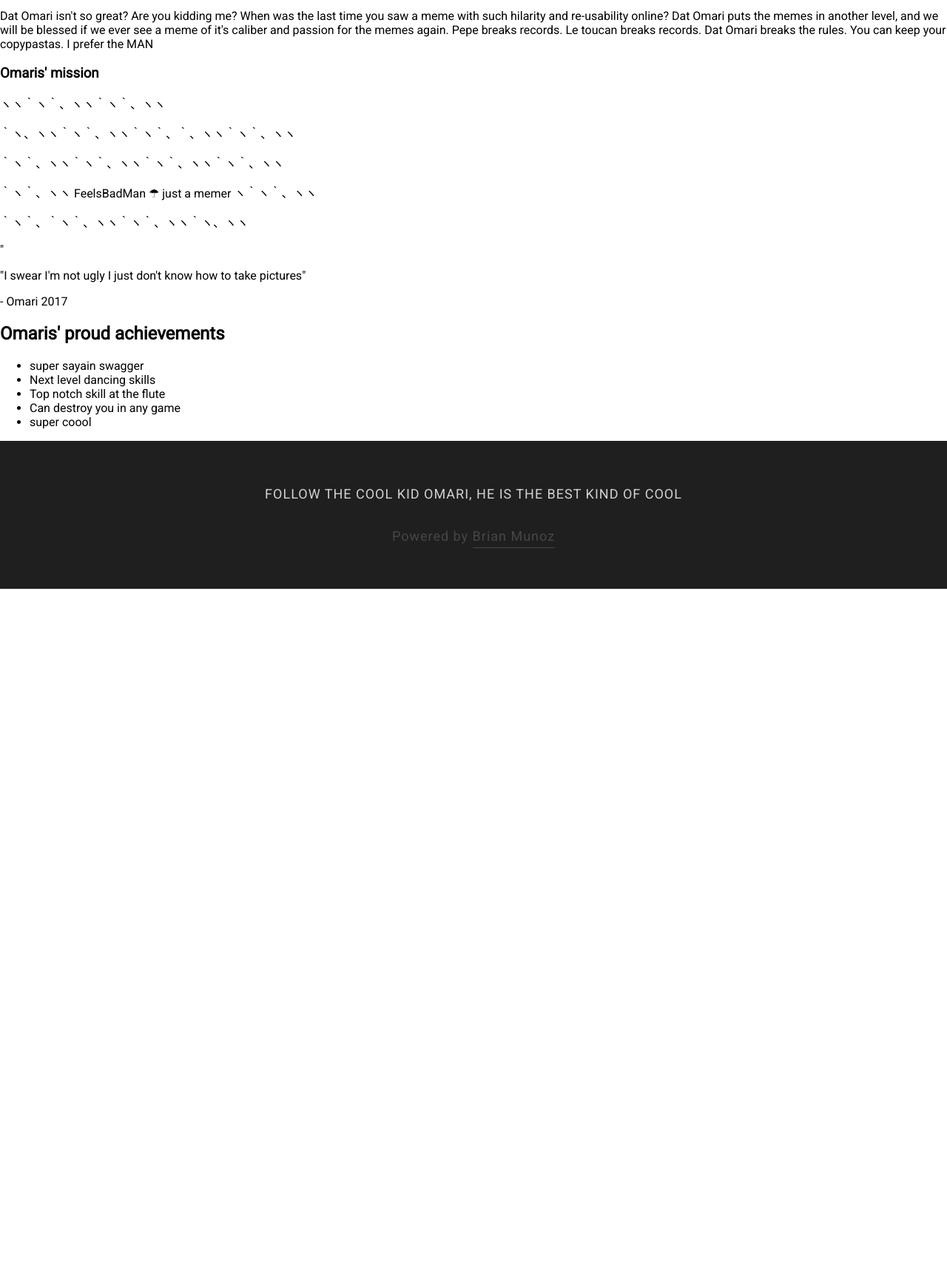
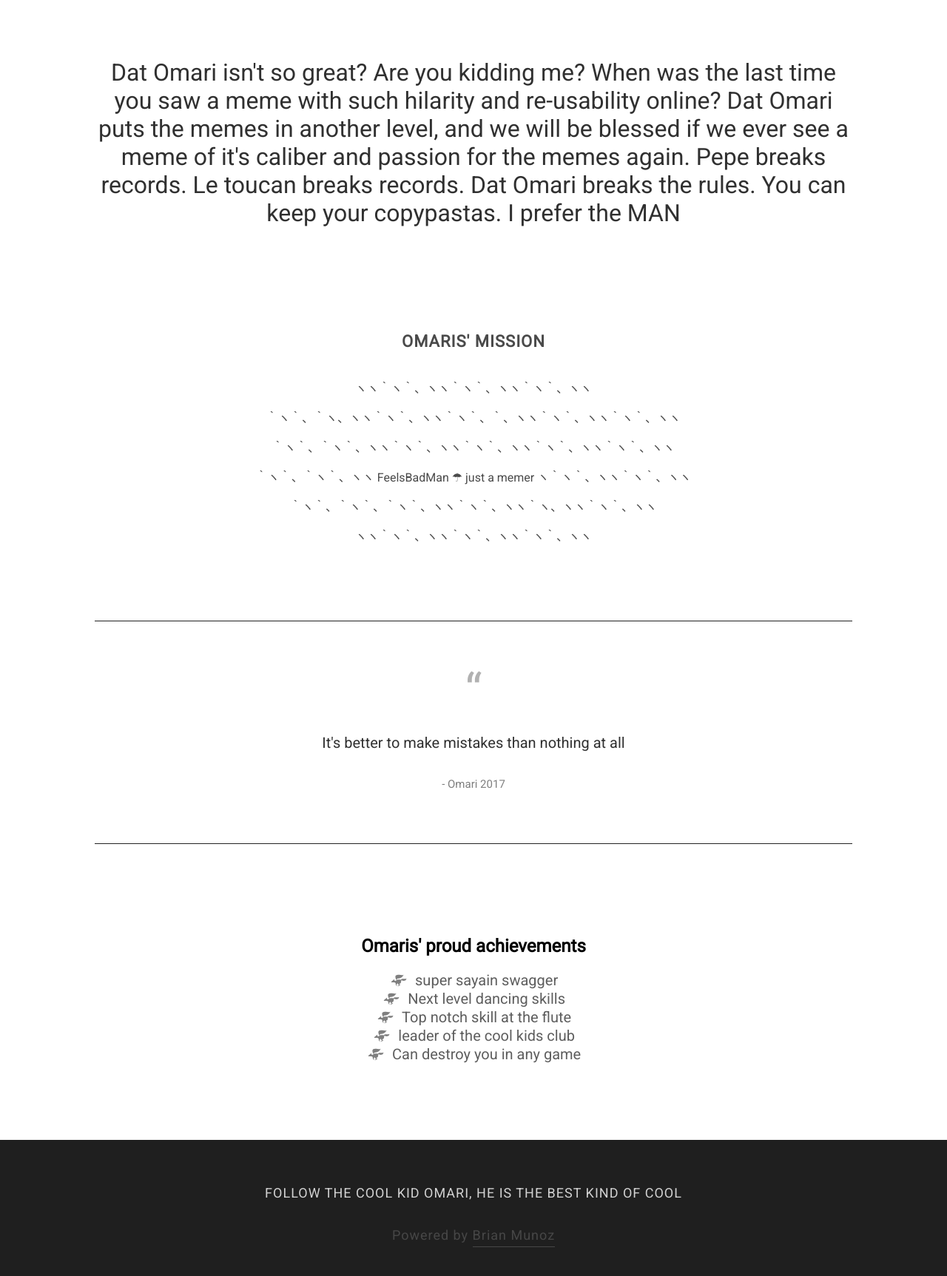
Before and after one commit to colorlessenergy/omari, a Jekyll site: the page built from about.html, in a window 1280 px wide, cut to the strip 814-2555 px from the top of the page. Shown: the top 1725 px of the strip at 74% size. Built offline with Jekyll 4.4.1, drawn with Linux system fonts in a browser that asks for light colours; before the commit the page ends 1610 px from its top, so only the background shows below that.

Commit message:
finished html/css need responsive

```diff
--- a/about.html
+++ b/about.html
@@ -5,34 +5,39 @@ layout: default
 <header class="about">
   {% include nav.html %}
   <div>
-    <h2>About Omari</h2>
+    <h1>About Omari</h1>
   </div>
 </header>
-<section>
+<section class="container">
+  <section class="inner">
+    <section class="inner-about">
       <p>Dat Omari isn't so great? Are you kidding me? When was the last time you saw a meme with such hilarity and re-usability online? Dat Omari puts the memes in another level, and we will be blessed if we ever see a meme of it's caliber and passion for the memes again. Pepe breaks records. Le toucan breaks records. Dat Omari breaks the rules. You can keep your copypastas. I prefer the MAN</p>
     </section>
-<section>
-  <h3>Omaris' mission</h3>
+    <section class="mission">
+      <h3>OMARIS' MISSION</h3>
       <div>
-    <p>ヽヽ｀ヽ｀、ヽヽ｀ヽ｀、ヽヽ</p>
-    <p>｀ヽ、ヽヽ｀ヽ｀、ヽヽ｀ヽ｀、｀、ヽヽ｀ヽ｀、ヽヽ</p>
-    <p>｀ヽ｀、ヽヽ｀ヽ｀、ヽヽ｀ヽ｀、ヽヽ｀ヽ｀、ヽヽ</p>
-    <p>｀ヽ｀、ヽヽ FeelsBadMan ☂ just a memer ヽ｀ヽ｀、ヽヽ</p>
-    <p>｀ヽ｀、｀ヽ｀、ヽヽ｀ヽ｀、ヽヽ｀ヽ、ヽヽ</p>
+        <p>ヽヽ｀ヽ｀、ヽヽ｀ヽ｀、ヽヽ｀ヽ｀、ヽヽ</p>
+        <p>｀ヽ｀、｀ヽ、ヽヽ｀ヽ｀、ヽヽ｀ヽ｀、｀、ヽヽ｀ヽ｀、ヽヽ｀ヽ｀、ヽヽ</p>
+        <p>｀ヽ｀、｀ヽ｀、ヽヽ｀ヽ｀、ヽヽ｀ヽ｀、ヽヽ｀ヽ｀、ヽヽ｀ヽ｀、ヽヽ</p>
+        <p>｀ヽ｀、｀ヽ｀、ヽヽ FeelsBadMan ☂ just a memer ヽ｀ヽ｀、ヽヽ｀ヽ｀、ヽヽ</p>
+        <p>｀ヽ｀、｀ヽ｀、｀ヽ｀、ヽヽ｀ヽ｀、ヽヽ｀ヽ、ヽヽ｀ヽ｀、ヽヽ</p>
+        <p>ヽヽ｀ヽ｀、ヽヽ｀ヽ｀、ヽヽ｀ヽ｀、ヽヽ</p>
       </div>
     </section>
-<section>
-  <p>"</p>
-  <p>"I swear I'm not ugly I just don't know how to take pictures"</p>
+    <section class="quote">
+      <p>“</p>
+      <p class="actual-quote">It's better to make mistakes than nothing at all</p>
       <p>- Omari 2017</p>
     </section>
-<section>
+    <section class="achievements">
       <h2>Omaris' proud achievements</h2>
       <ul>
-    <li>super sayain swagger</li>
-    <li>Next level dancing skills</li>
-    <li>Top notch skill at the flute</li>
-    <li>Can destroy you in any game</li>
-    <li>super coool</li>
+        <li><img src="images/starfox.svg" alt="star fox logo">super sayain swagger</li>
+        <li><img src="images/starfox.svg" alt="star fox logo">Next level dancing skills</li>
+        <li><img src="images/starfox.svg" alt="star fox logo">Top notch skill at the flute</li>
+        <li><img src="images/starfox.svg" alt="star fox logo">leader of the cool kids club</li>
+        <li><img src="images/starfox.svg" alt="star fox logo">Can destroy you in any game</li>
       </ul>
     </section>
+  </section>
+</section>
--- a/main.css
+++ b/main.css
@@ -100,6 +100,95 @@ header nav ul li a {
   text-decoration: none;
 }
 
+.achievements {
+  display: flex;
+  flex-direction: column;
+  justify-content: center;
+  height: 400px;
+}
+
+.achievements  ul {
+  list-style-type: none;
+  margin: 0;
+  padding: 0;
+}
+
+.achievements ul li {
+  color: rgba(26, 26 ,26, .7);
+  display: flex;
+  justify-content: center;
+  font-size: 20px;
+}
+
+.achievements ul li img {
+  height: 25px;
+  margin-right: 1%;
+  width: 25px;
+}
+
+
+.container {
+  display: flex;
+  justify-content: center;
+}
+
+.container .inner {
+  align-items: center;
+  display: flex;
+  flex-direction: column;
+  justify-content: center;
+  width: 80%;
+}
+
+.container .inner section {
+  width: 100%;
+  text-align: center;
+}
+
+.container .inner .inner-about {
+  color: rgba(26, 26, 26, .9);
+  font-size: 32px;
+  margin-top: 5%;
+}
+
+.container .inner .mission {
+  color: #4a4a4a;
+  display: flex;
+  flex-direction: column;
+  height: 500px;
+  justify-content: center;
+}
+
+.container .inner .mission h3 {
+  font-size: 22px;
+  letter-spacing: 1px;
+}
+
+.container .inner .quote {
+  border-top: 1px solid #222;
+  border-bottom: 1px solid #222;
+  display: flex;
+  flex-direction: column;
+  height: 300px;
+  justify-content: center;
+}
+
+.container .inner .quote p:first-of-type {
+  font-size: 4em;
+  margin: 0;
+  opacity: .3;
+}
+
+.container .inner .quote .actual-quote {
+  color: rgba(26, 26 ,26, .9);
+  font-size: 20px;
+}
+
+.container .inner .quote p:last-of-type {
+  font-size: 15px;
+  opacity: .5;
+}
+
 .mini-about {
   display: flex;
   height: 400px;
@@ -162,9 +251,7 @@ header nav ul li a {
   text-decoration: none;
 }
 
-
-/*special inline classes */
-
+/*special classes*/
 .underline {
   border-bottom: 1px solid rgba(130, 130, 130, .4);
   padding-bottom: 5px;
```
Also changed, not shown: images/starfox.svg (added), 3 other files. Lines whose indentation alone changed are shown as unchanged.
